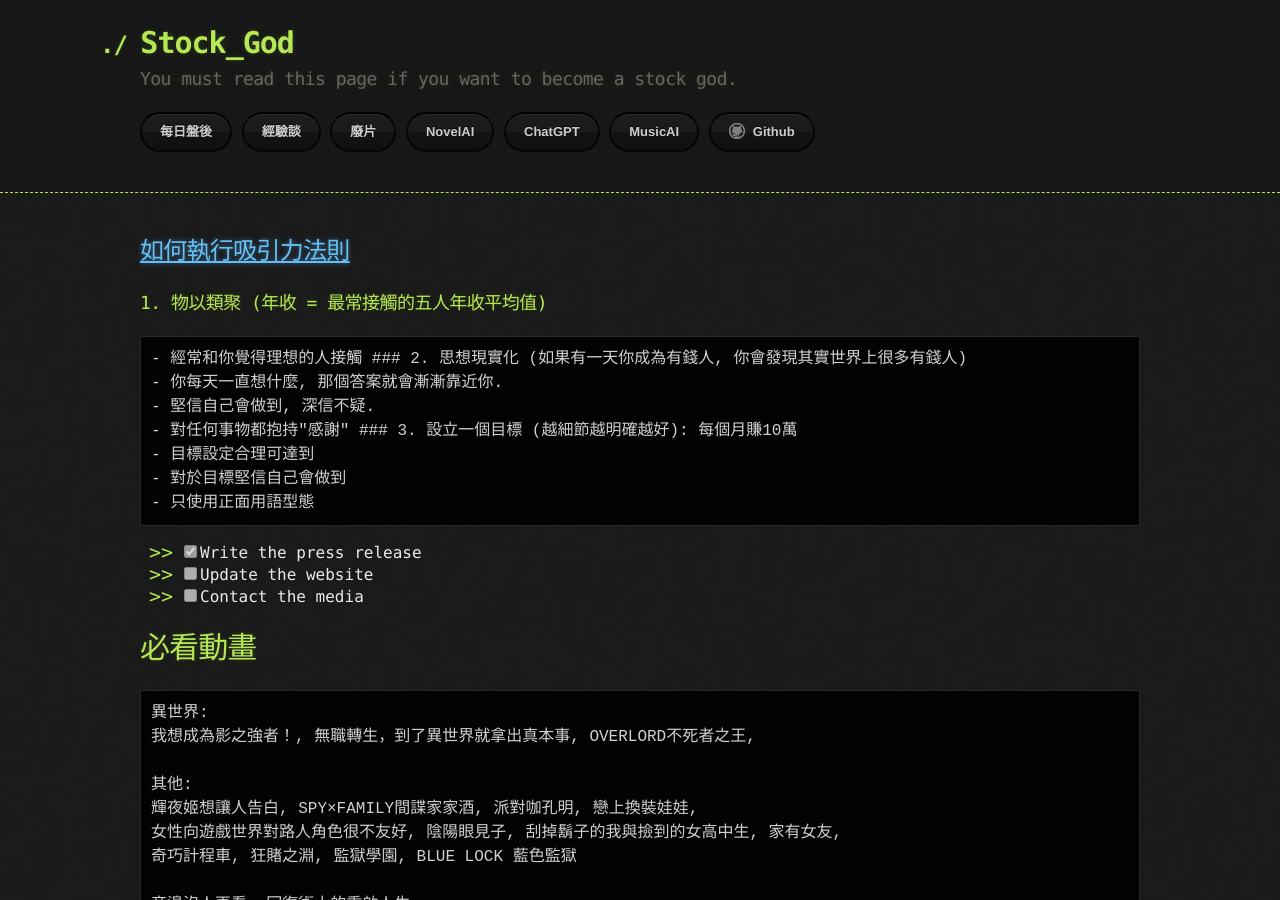
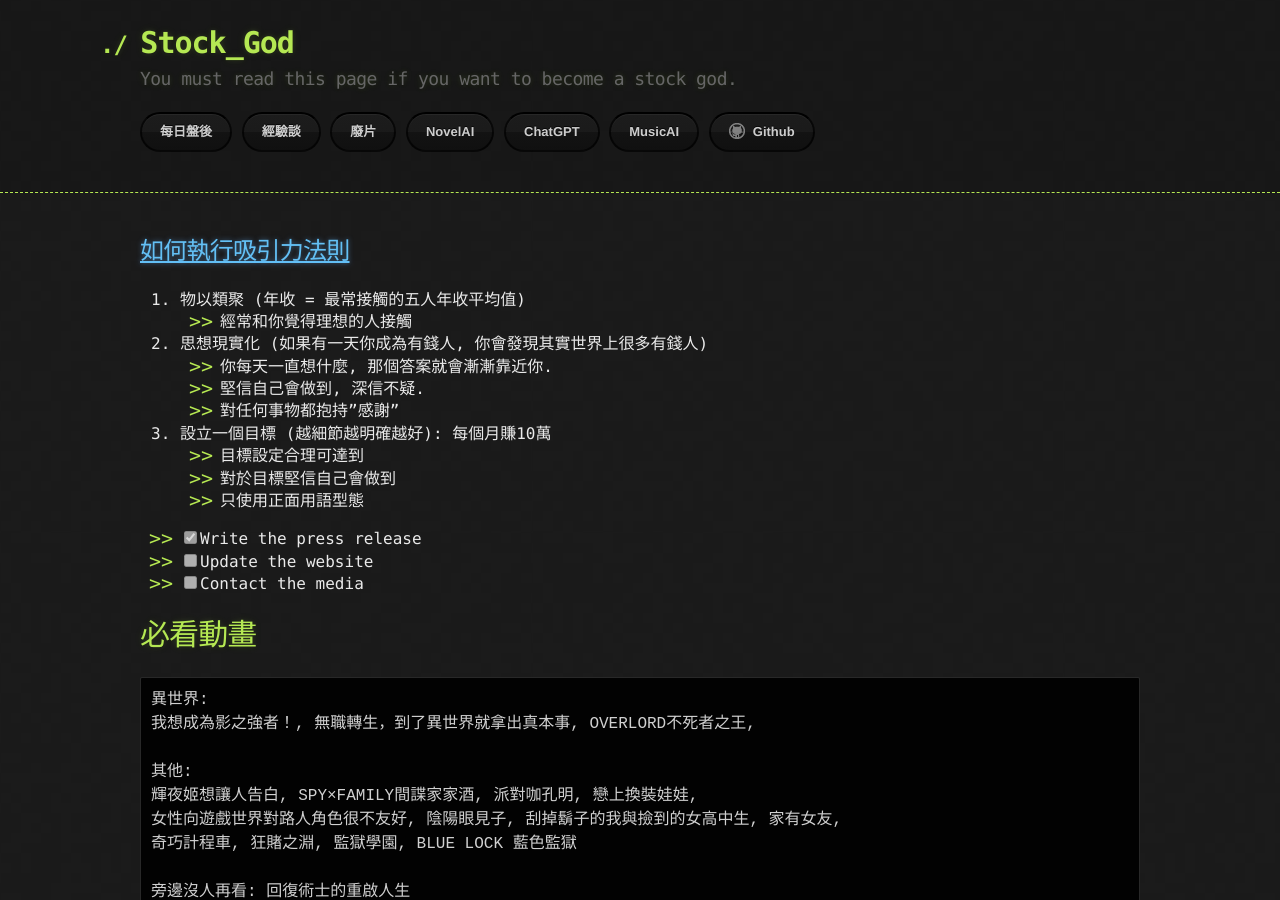
Before and after one commit to lepg5487/Stock_God, a Jekyll site: the page built from video.md, in a window 1280 px wide and 900 px high. Built offline with Jekyll 4.4.1, drawn with Linux system fonts in a browser that asks for light colours; our own code applies the rules of GitHub Pages for plain Markdown files.

Commit message:
Update video.md

```diff
--- a/video.md
+++ b/video.md
@@ -4,13 +4,13 @@ layout: testlayouts
 
 ## [如何執行吸引力法則](https://www.youtube.com/watch?v=vM1TIP53kb0)
 
-### 1. 物以類聚 (年收 = 最常接觸的五人年收平均值)
+1. 物以類聚 (年收 = 最常接觸的五人年收平均值)
     - 經常和你覺得理想的人接觸
-### 2. 思想現實化 (如果有一天你成為有錢人, 你會發現其實世界上很多有錢人)
+2. 思想現實化 (如果有一天你成為有錢人, 你會發現其實世界上很多有錢人)
     - 你每天一直想什麼, 那個答案就會漸漸靠近你.
     - 堅信自己會做到, 深信不疑.
     - 對任何事物都抱持"感謝"
-### 3. 設立一個目標 (越細節越明確越好): 每個月賺10萬
+3. 設立一個目標 (越細節越明確越好): 每個月賺10萬
     - 目標設定合理可達到
     - 對於目標堅信自己會做到
     - 只使用正面用語型態
```
